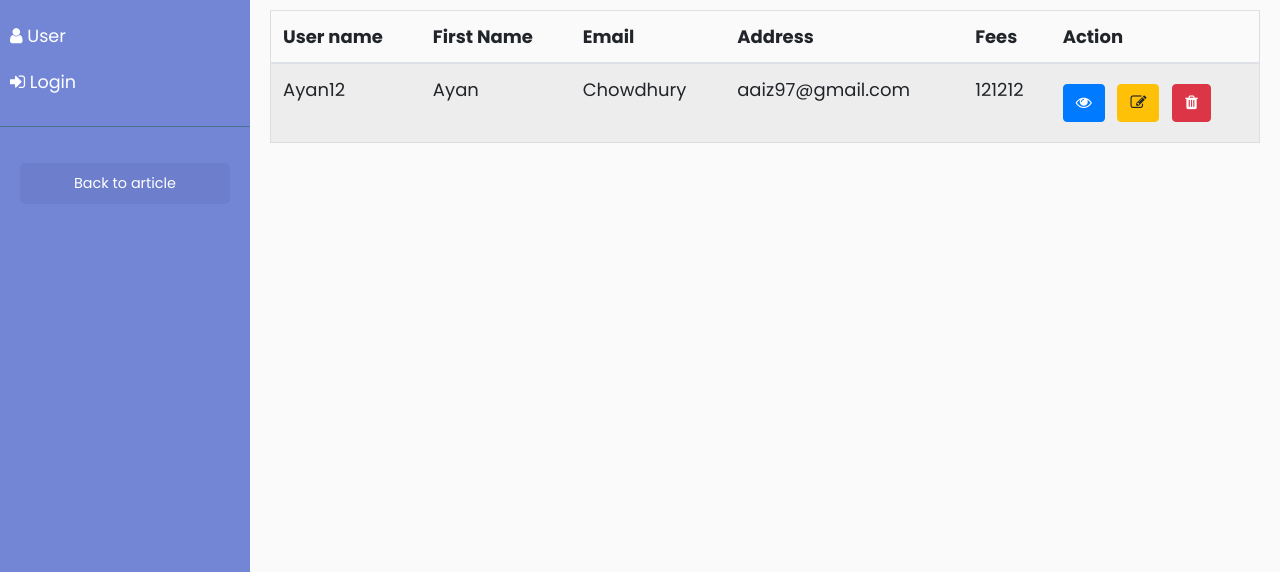
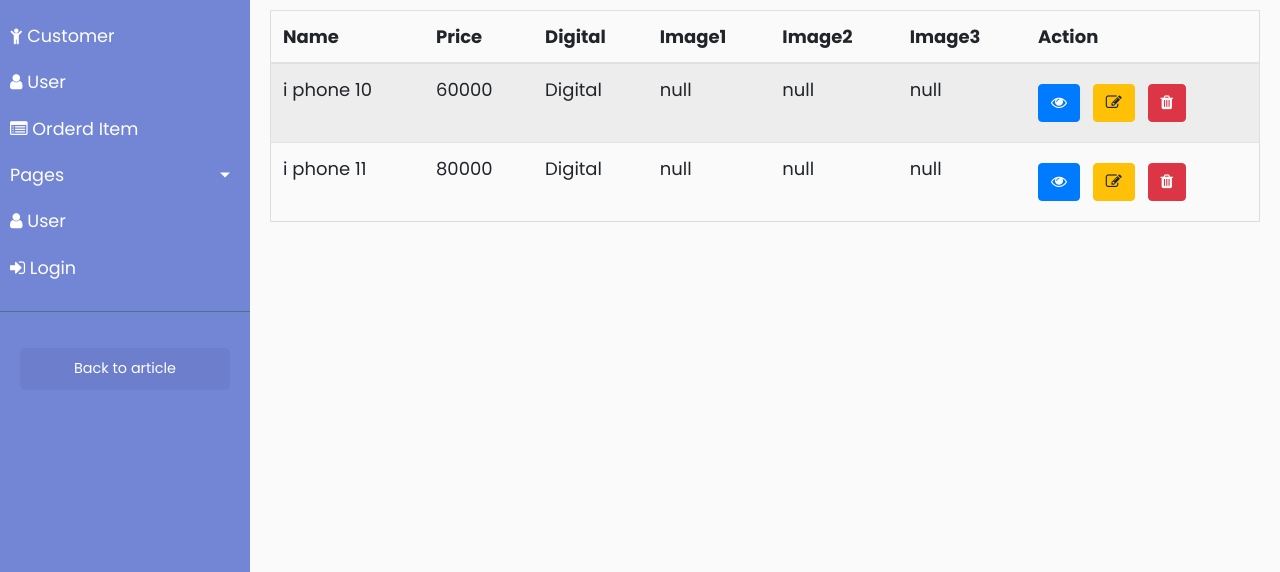
Before and after one commit to ayanchyaziz123/mobile_store_project_300_django, a Django app: page /index_product/ in a window 1280 px wide. Shown: the part 228-800 px from the top of the page. Run offline with Django 3.2, Linux system fonts and the light colour scheme; some libraries are stand-ins or nearby versions.

Commit message:
edit admin panel

```diff
--- a/templates/admin_panel/base.html
+++ b/templates/admin_panel/base.html
@@ -245,6 +245,18 @@ a.article:hover {
         <a href="{% url 'index_product' %}"><i class="fa fa-product-hunt" aria-hidden="true"></i> Product</a>
       </li>
       <li>
+        <a href="{% url 'index_product' %}"><i class="fa fa-first-order" aria-hidden="true"></i> Order</a>
+      </li>
+      <li>
+        <a href="{% url 'index_product' %}"><i class="fa fa-child" aria-hidden="true"></i> Customer</a>
+      </li>
+      <li>
+        <a href="{% url 'index_product' %}"><i class="fa fa-user" aria-hidden="true"></i> User</a>
+      </li>
+      <li>
+        <a href="{% url 'index_product' %}"><i class="fa fa-list-alt" aria-hidden="true"></i> Orderd Item</a>
+      </li>
+      <li>
         <a
           href="#pageSubmenu"
           data-toggle="collapse"
--- a/templates/admin_panel/products/index.html
+++ b/templates/admin_panel/products/index.html
@@ -14,21 +14,46 @@
 <table class="table table-striped" id="myTable">
   <thead>
     <tr>
-      <th scope="col">User name</th>
-      <th scope="col">First Name</th>
-      <th scope="col">Email</th>
-      <th scope="col">Address</th>
-      <th scope="col">Fees</th>
+      <th scope="col">Name</th>
+      <th scope="col">Price</th>
+      <th scope="col">Digital</th>
+      <th scope="col">Image1</th>
+      <th scope="col">Image2</th>
+      <th scope="col">Image3</th>
       <th scope="col">Action</th>
     </tr>
   </thead>
 
   <tr>
-    <td>Ayan12</td>
-    <td>Ayan</td>
-    <td>Chowdhury</td>
-    <td>aaiz97@gmail.com</td>
-    <td>121212</td>
+    <td>i phone 10</td>
+    <td>60000</td>
+    <td>Digital</td>
+    <td>null</td>
+     <td>null</td>
+      <td>null</td>
+
+    <td>
+      <form action="" method="POST" onsubmit="return confirm('Are you sure?');">
+        <a class="btn btn-primary" href=""
+          ><i class="fa fa-eye" aria-hidden="true"></i
+        ></a>
+        <a class="btn btn-warning m-2" href=""
+          ><i class="fa fa-pencil-square-o" aria-hidden="true"></i
+        ></a>
+
+        <button class="btn btn-danger" type="submit">
+          <i class="fa fa-trash" aria-hidden="true"></i>
+        </button>
+      </form>
+    </td>
+  </tr>
+   <tr>
+    <td>i phone 11</td>
+    <td>80000</td>
+    <td>Digital</td>
+    <td>null</td>
+     <td>null</td>
+      <td>null</td>
     <td>
       <form action="" method="POST" onsubmit="return confirm('Are you sure?');">
         <a class="btn btn-primary" href=""
@@ -45,5 +70,6 @@
     </td>
   </tr>
 
-  {% endblock content %}
+
 </table>
+{% endblock content %}
```
Also changed, not shown: templates/admin_panel/products/create.html (+23 -28 lines).
